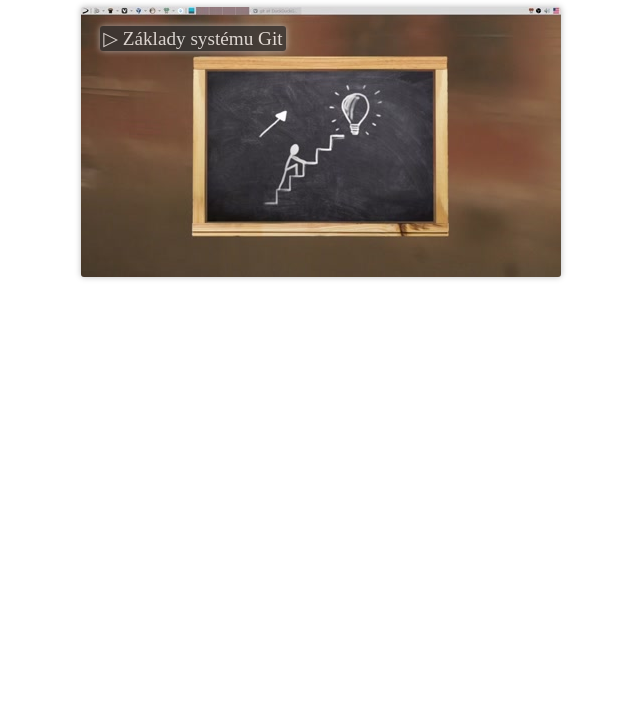
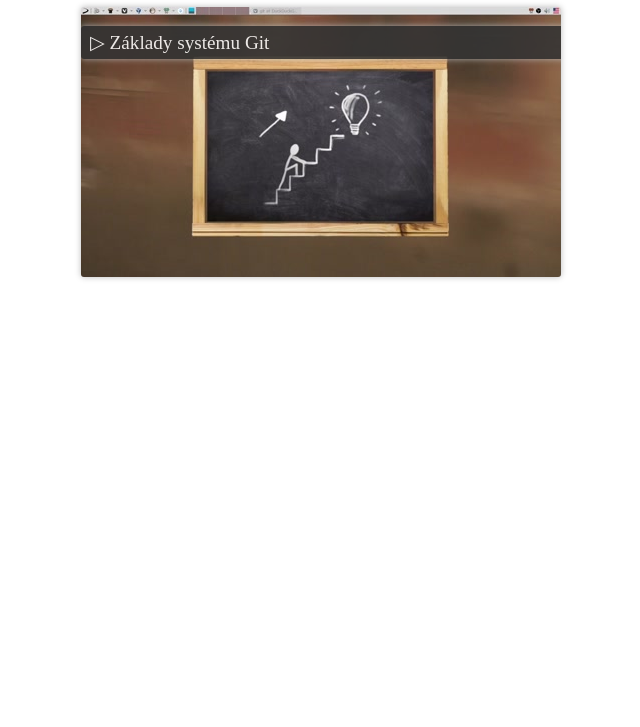
Before and after one commit to MarrekNozka/different-video-preview, a plain HTML site: page index.html in a window 1280 px wide. Shown: the part 73-800 px from the top of the page, without its empty margins (47-687 px from the left). Drawn offline with Linux system fonts and the light colour scheme.

Commit message:
improvement(css)

```diff
--- a/styles.css
+++ b/styles.css
@@ -11,17 +11,25 @@
     width: 360px;
     border-radius: 3px;
     box-shadow: 0 0 6px #bbb;
+    padding: 0px;
+    text-indent: 0em;
 }
 
 .video-preview span {
     display: inline-block;
     color: red;
-    padding: 1px 3px;
-    margin: 1em;
+    padding: 5px 9px;
+    margin-top: 1em;
+    margin-left: 0%;
+    width: 98%;
     font-size: 120%;
     color: white;
     background-color: #333;
-    opacity: 77%;
+    opacity: 88%;
     box-shadow: 0 0 6px #bbb;
     border-radius: 3px;
 }
+
+.video-preview span:hover {
+    opacity: 0%;
+}
```
